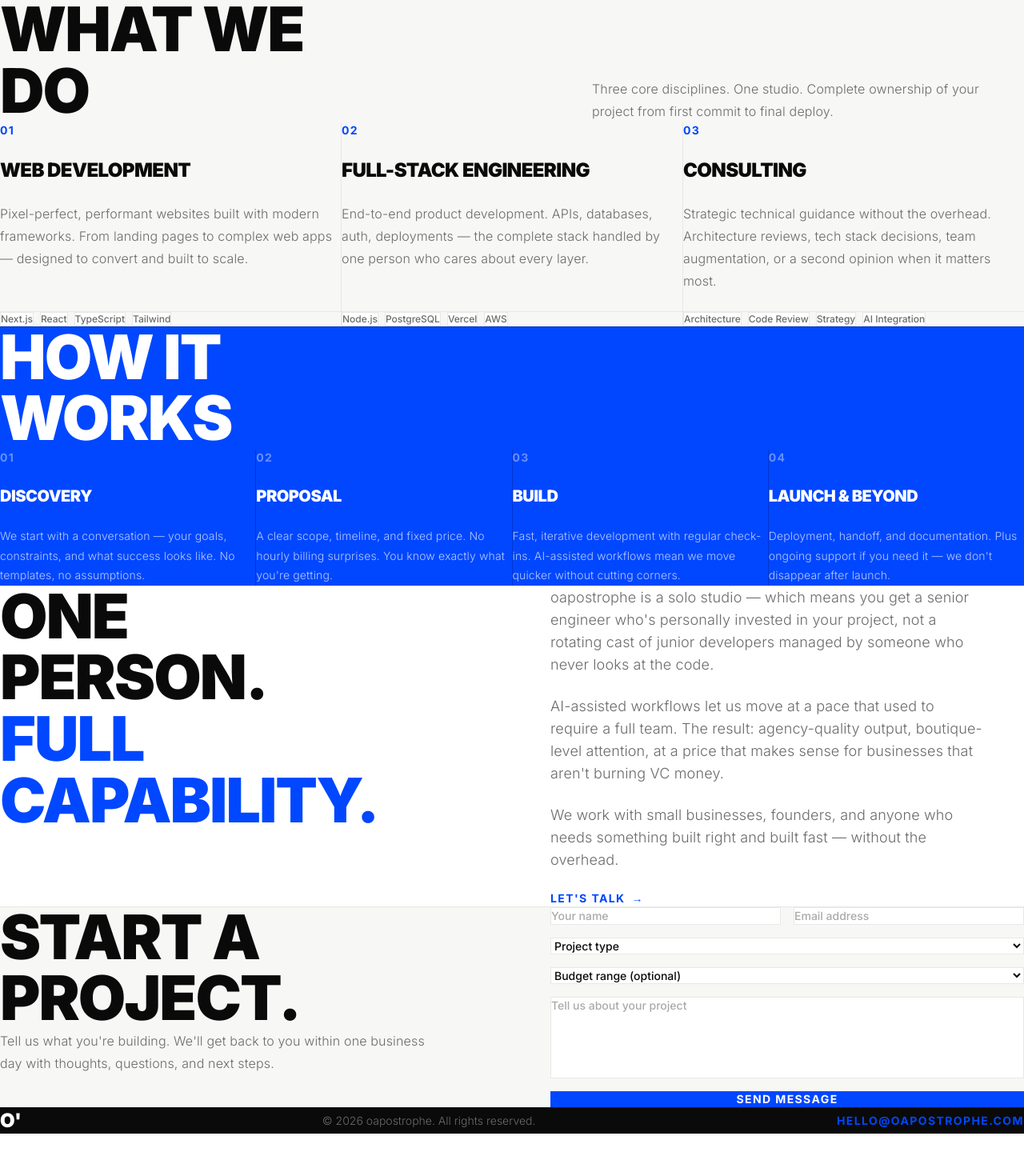
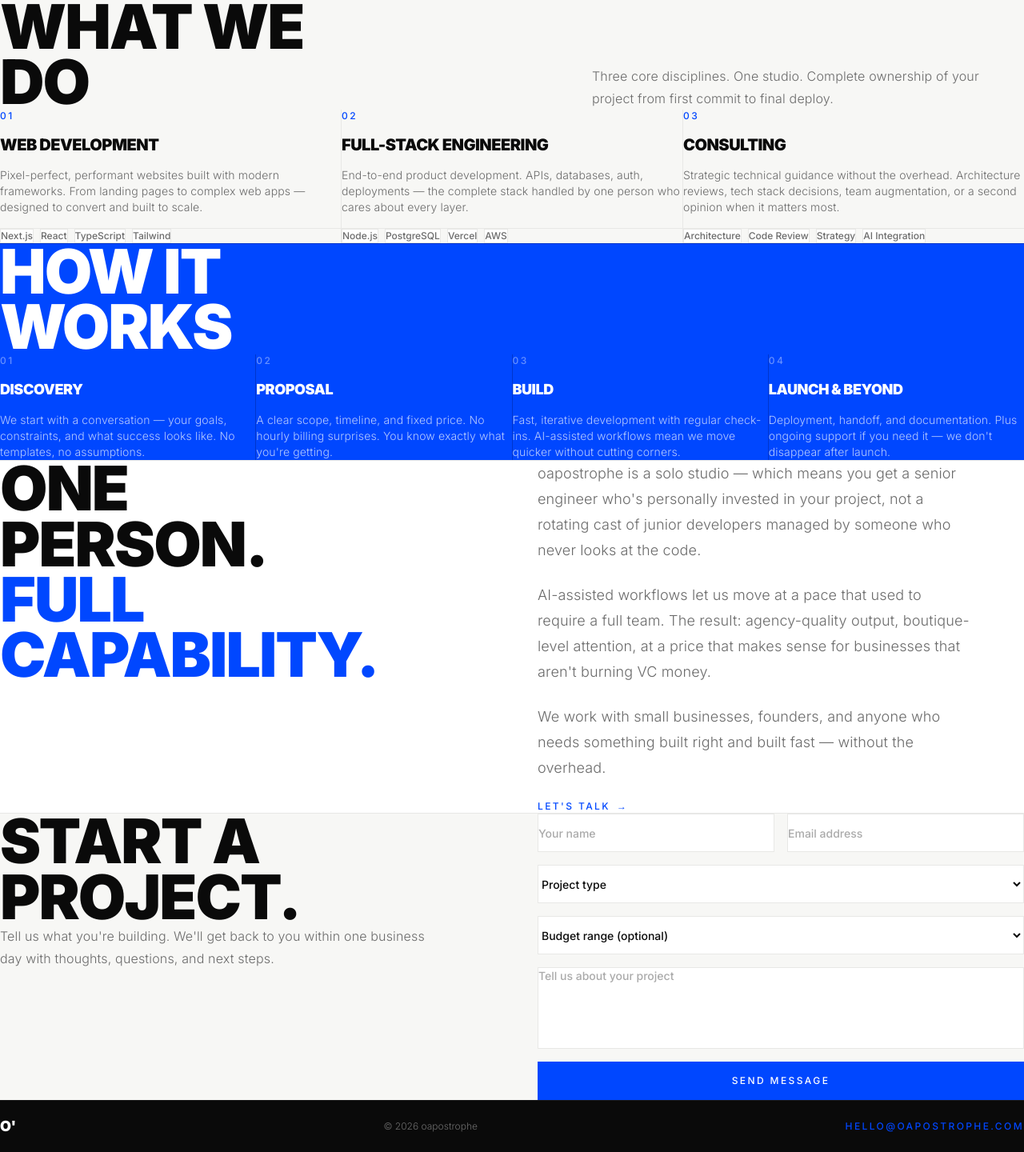
Before and after one commit to professorfalken1942-hash/oapostrophe, a Next.js app: page / in a window 1280 px wide. Shown: the part 802-2242 px from the top of the page at 80% size. Before the commit the page ends 2219 px from the top, so only its background shows below. Built offline with nearby package versions, Linux system fonts and the light colour scheme.

Commit message:
design: 8pt grid + 4pt baseline — all spacing, heights, line-heights normalized

```diff
--- a/app/globals.css
+++ b/app/globals.css
@@ -1,4 +1,12 @@
 @import "tailwindcss";
+
+/*
+  Grid System
+  -----------
+  8pt grid  → layout spacing: 8, 16, 24, 32, 40, 48, 64, 80, 96, 128, 160, 192px
+              Tailwind units: 2,  4,  6,  8,  10, 12, 16, 20, 24, 32,  40,  48
+  4pt baseline → line-heights, small UI padding: multiples of 4px
+*/
 
 :root {
   --blue: #0047FF;
@@ -7,6 +15,27 @@
   --off-white: #f7f7f5;
   --gray: #6b6b6b;
   --light-gray: #e8e8e6;
+
+  /* 8pt spacing tokens */
+  --space-1: 8px;
+  --space-2: 16px;
+  --space-3: 24px;
+  --space-4: 32px;
+  --space-5: 40px;
+  --space-6: 48px;
+  --space-8: 64px;
+  --space-10: 80px;
+  --space-12: 96px;
+  --space-16: 128px;
+  --space-20: 160px;
+  --space-24: 192px;
+
+  /* 4pt baseline tokens */
+  --leading-label: 16px;   /* 14px text → 16px line */
+  --leading-body-sm: 20px; /* 14px text → 20px line */
+  --leading-body: 28px;    /* 18px text → 28px line */
+  --leading-body-lg: 32px; /* 20px text → 32px line */
+  --leading-display: 0.9;  /* large display type */
 }
 
 * {
@@ -31,8 +60,18 @@ body {
   color: #ffffff;
 }
 
+/* Body copy container — 4pt baseline rhythm */
 .body-copy {
   max-width: 540px;
-  line-height: 1.75;
+  line-height: var(--leading-body);   /* 28px = 7 × 4pt */
   letter-spacing: 0.01em;
 }
+
+/* Label / overline text */
+.label-text {
+  font-size: 0.75rem;       /* 12px */
+  line-height: 16px;        /* 4pt baseline */
+  letter-spacing: 0.2em;
+  font-weight: 500;
+  text-transform: uppercase;
+}
--- a/components/About.tsx
+++ b/components/About.tsx
@@ -4,45 +4,48 @@ import { motion } from "framer-motion";
 
 export default function About() {
   return (
-    <section id="about" className="py-32 bg-white border-t border-[#e8e8e6]">
+    <section id="about" className="py-24 bg-white border-t border-[#e8e8e6]">
       <div className="max-w-7xl mx-auto w-full px-8 md:px-16">
-        <div className="grid md:grid-cols-2 gap-24 items-start">
+        <div className="grid md:grid-cols-2 gap-16 items-start">
+
           <motion.div
-            initial={{ opacity: 0, y: 20 }}
+            initial={{ opacity: 0, y: 16 }}
             whileInView={{ opacity: 1, y: 0 }}
             viewport={{ once: true }}
             transition={{ duration: 0.6 }}
           >
-            <h2 className="text-[clamp(2.5rem,6vw,5rem)] font-black leading-none tracking-tight text-[#0a0a0a] uppercase">
+            <h2 className="text-[clamp(2.5rem,6vw,5rem)] font-black leading-[0.9] tracking-tight text-[#0a0a0a] uppercase">
               One<br />person.<br />
               <span className="text-[#0047FF]">Full<br />capability.</span>
             </h2>
           </motion.div>
 
+          {/* body: gap-6=24px = 3×8pt, pt-2=8px aligns first line to heading cap-height */}
           <motion.div
-            initial={{ opacity: 0, y: 20 }}
+            initial={{ opacity: 0, y: 16 }}
             whileInView={{ opacity: 1, y: 0 }}
             viewport={{ once: true }}
-            transition={{ duration: 0.6, delay: 0.2 }}
-            className="flex flex-col gap-6 pt-4 body-copy"
+            transition={{ duration: 0.6, delay: 0.15 }}
+            className="body-copy flex flex-col gap-6 pt-2"
           >
-            <p className="text-lg text-[#6b6b6b] font-light">
+            <p className="text-lg text-[#6b6b6b] font-light" style={{ lineHeight: '32px' }}>
               oapostrophe is a solo studio — which means you get a senior engineer who&apos;s
               personally invested in your project, not a rotating cast of junior developers
               managed by someone who never looks at the code.
             </p>
-            <p className="text-lg text-[#6b6b6b] font-light">
+            <p className="text-lg text-[#6b6b6b] font-light" style={{ lineHeight: '32px' }}>
               AI-assisted workflows let us move at a pace that used to require a full team.
               The result: agency-quality output, boutique-level attention, at a price that
               makes sense for businesses that aren&apos;t burning VC money.
             </p>
-            <p className="text-lg text-[#6b6b6b] font-light">
+            <p className="text-lg text-[#6b6b6b] font-light" style={{ lineHeight: '32px' }}>
               We work with small businesses, founders, and anyone who needs something built
               right and built fast — without the overhead.
             </p>
+            {/* mt-2=8pt nudge to keep baseline rhythm after paragraphs */}
             <a
               href="#contact"
-              className="inline-flex items-center gap-2 mt-4 text-sm font-semibold text-[#0047FF] uppercase tracking-widest hover:gap-4 transition-all"
+              className="inline-flex items-center gap-2 mt-2 label-text text-[#0047FF] hover:gap-4 transition-all"
             >
               Let&apos;s talk <span>→</span>
             </a>
--- a/components/Contact.tsx
+++ b/components/Contact.tsx
@@ -33,97 +33,81 @@ export default function Contact() {
     }
   };
 
+  /* input height: 48px = 6×8pt */
   const inputClass =
-    "w-full bg-white border border-[#e8e8e6] px-5 py-4 text-sm text-[#0a0a0a] placeholder-[#aaa] focus:outline-none focus:border-[#0047FF] transition-colors font-medium";
+    "w-full h-12 bg-white border border-[#e8e8e6] px-4 text-sm text-[#0a0a0a] placeholder-[#aaa] focus:outline-none focus:border-[#0047FF] transition-colors font-medium leading-[20px]";
 
   return (
-    <section id="contact" className="py-32 bg-[#f7f7f5] border-t border-[#e8e8e6]">
+    <section id="contact" className="py-24 bg-[#f7f7f5] border-t border-[#e8e8e6]">
       <div className="max-w-7xl mx-auto w-full px-8 md:px-16">
-        <div className="grid md:grid-cols-2 gap-24 items-start">
+        <div className="grid md:grid-cols-2 gap-16 items-start">
+
           <motion.div
-            initial={{ opacity: 0, y: 20 }}
+            initial={{ opacity: 0, y: 16 }}
             whileInView={{ opacity: 1, y: 0 }}
             viewport={{ once: true }}
             transition={{ duration: 0.6 }}
           >
-            <h2 className="text-[clamp(2.5rem,6vw,5rem)] font-black leading-none tracking-tight text-[#0a0a0a] uppercase mb-8">
+            {/* mb-8=32px = 4×8pt */}
+            <h2 className="text-[clamp(2.5rem,6vw,5rem)] font-black leading-[0.9] tracking-tight text-[#0a0a0a] uppercase mb-8">
               Start a<br />project.
             </h2>
-            <p className="body-copy text-[#6b6b6b] font-light">
+            <p className="body-copy text-[#6b6b6b] font-light" style={{ lineHeight: '28px' }}>
               Tell us what you&apos;re building. We&apos;ll get back to you within one business day
               with thoughts, questions, and next steps.
             </p>
           </motion.div>
 
+          {/* form gap: 16px = 2×8pt */}
           <motion.form
             onSubmit={handleSubmit}
-            initial={{ opacity: 0, y: 20 }}
+            initial={{ opacity: 0, y: 16 }}
             whileInView={{ opacity: 1, y: 0 }}
             viewport={{ once: true }}
-            transition={{ duration: 0.6, delay: 0.2 }}
+            transition={{ duration: 0.6, delay: 0.15 }}
             className="flex flex-col gap-4"
           >
             <div className="grid grid-cols-2 gap-4">
-              <input
-                type="text"
-                placeholder="Your name"
-                value={form.name}
+              <input type="text" placeholder="Your name" value={form.name}
                 onChange={(e) => setForm({ ...form, name: e.target.value })}
-                required
-                className={inputClass}
-              />
-              <input
-                type="email"
-                placeholder="Email address"
-                value={form.email}
+                required className={inputClass} />
+              <input type="email" placeholder="Email address" value={form.email}
                 onChange={(e) => setForm({ ...form, email: e.target.value })}
-                required
-                className={inputClass}
-              />
+                required className={inputClass} />
             </div>
-            <select
-              value={form.projectType}
+            <select value={form.projectType}
               onChange={(e) => setForm({ ...form, projectType: e.target.value })}
-              required
-              className={inputClass + " cursor-pointer"}
-            >
+              required className={inputClass + " cursor-pointer"}>
               <option value="" disabled>Project type</option>
               <option value="web">Web Development</option>
               <option value="fullstack">Full-Stack Engineering</option>
               <option value="consulting">Consulting</option>
               <option value="other">Something else</option>
             </select>
-            <select
-              value={form.budget}
+            <select value={form.budget}
               onChange={(e) => setForm({ ...form, budget: e.target.value })}
-              className={inputClass + " cursor-pointer"}
-            >
+              className={inputClass + " cursor-pointer"}>
               <option value="" disabled>Budget range (optional)</option>
               <option value="under5k">Under $5k</option>
               <option value="5k-15k">$5k – $15k</option>
               <option value="15k-50k">$15k – $50k</option>
               <option value="50k+">$50k+</option>
             </select>
-            <textarea
-              placeholder="Tell us about your project"
-              value={form.message}
+            {/* textarea: 160px = 20×8pt */}
+            <textarea placeholder="Tell us about your project" value={form.message}
               onChange={(e) => setForm({ ...form, message: e.target.value })}
-              required
-              rows={5}
-              className={inputClass + " resize-none"}
-            />
-            <button
-              type="submit"
-              disabled={status === "loading"}
-              className="w-full px-8 py-5 bg-[#0047FF] text-white text-sm font-bold uppercase tracking-widest hover:bg-[#0035cc] transition-colors disabled:opacity-50"
-            >
+              required rows={5}
+              className="w-full bg-white border border-[#e8e8e6] px-4 py-4 text-sm text-[#0a0a0a] placeholder-[#aaa] focus:outline-none focus:border-[#0047FF] transition-colors font-medium leading-[20px] resize-none" />
+            {/* button: h-12=48px = 6×8pt */}
+            <button type="submit" disabled={status === "loading"}
+              className="h-12 w-full px-8 bg-[#0047FF] text-white label-text hover:bg-[#0035cc] transition-colors disabled:opacity-50">
               {status === "loading" ? "Sending..." : "Send message"}
             </button>
             {status === "success" && (
-              <p className="text-sm font-medium text-green-600">Got it — we&apos;ll be in touch soon.</p>
+              <p className="text-sm font-medium text-green-600 leading-[20px]">Got it — we&apos;ll be in touch soon.</p>
             )}
             {status === "error" && (
-              <p className="text-sm font-medium text-red-500">Something went wrong. Try again or email us directly.</p>
+              <p className="text-sm font-medium text-red-500 leading-[20px]">Something went wrong. Try again or email us directly.</p>
             )}
           </motion.form>
         </div>
--- a/components/Footer.tsx
+++ b/components/Footer.tsx
@@ -2,15 +2,16 @@
 
 export default function Footer() {
   return (
+    /* h-16=64px = 8×8pt footer */
     <footer className="bg-[#0a0a0a] border-t border-[#1a1a1a]">
-      <div className="max-w-7xl mx-auto w-full px-8 md:px-16 py-12 flex flex-col md:flex-row items-start md:items-center justify-between gap-6">
-        <span className="text-2xl font-black text-white uppercase tracking-tight">o&apos;</span>
-        <p className="text-sm text-white/40 font-light">
-          © {new Date().getFullYear()} oapostrophe. All rights reserved.
+      <div className="max-w-7xl mx-auto w-full px-8 md:px-16 h-16 flex items-center justify-between">
+        <span className="text-lg font-black text-white uppercase tracking-tight leading-[16px]">o&apos;</span>
+        <p className="text-xs text-white/40 font-light leading-[16px]">
+          © {new Date().getFullYear()} oapostrophe
         </p>
         <a
           href="mailto:hello@oapostrophe.com"
-          className="text-sm font-semibold text-[#0047FF] hover:text-white transition-colors uppercase tracking-widest"
+          className="label-text text-[#0047FF] hover:text-white transition-colors"
         >
           hello@oapostrophe.com
         </a>
--- a/components/Process.tsx
+++ b/components/Process.tsx
@@ -27,33 +27,40 @@ const steps = [
 
 export default function Process() {
   return (
-    <section id="process" className="py-32 bg-[#0047FF] border-t border-[#0035cc]">
+    <section id="process" className="py-24 bg-[#0047FF] border-t border-[#0035cc]">
       <div className="max-w-7xl mx-auto w-full px-8 md:px-16">
+
+        {/* header: mb-16=64px */}
         <motion.div
-          initial={{ opacity: 0, y: 20 }}
+          initial={{ opacity: 0, y: 16 }}
           whileInView={{ opacity: 1, y: 0 }}
           viewport={{ once: true }}
           transition={{ duration: 0.6 }}
-          className="mb-20"
+          className="mb-16"
         >
-          <h2 className="text-[clamp(2.5rem,6vw,5rem)] font-black leading-none tracking-tight text-white uppercase">
+          <h2 className="text-[clamp(2.5rem,6vw,5rem)] font-black leading-[0.9] tracking-tight text-white uppercase">
             How it<br />works
           </h2>
         </motion.div>
 
+        {/* cards: p-8=32px */}
         <div className="grid md:grid-cols-4 gap-px bg-[#0035cc]">
           {steps.map((step, i) => (
             <motion.div
               key={step.number}
-              initial={{ opacity: 0, y: 20 }}
+              initial={{ opacity: 0, y: 16 }}
               whileInView={{ opacity: 1, y: 0 }}
               viewport={{ once: true }}
               transition={{ duration: 0.6, delay: i * 0.1 }}
-              className="bg-[#0047FF] p-10 flex flex-col gap-6"
+              className="bg-[#0047FF] p-8 flex flex-col gap-4"
             >
-              <span className="text-white/40 text-sm font-bold tracking-widest uppercase">{step.number}</span>
-              <h3 className="text-xl font-black text-white uppercase tracking-tight">{step.title}</h3>
-              <p className="body-copy text-white/70 font-light text-sm">{step.description}</p>
+              <span className="label-text text-white/40">{step.number}</span>
+              <h3 className="text-lg font-black text-white uppercase tracking-tight leading-[24px]">
+                {step.title}
+              </h3>
+              <p className="body-copy text-white/70 font-light text-sm" style={{ lineHeight: '20px' }}>
+                {step.description}
+              </p>
             </motion.div>
           ))}
         </div>
--- a/components/Services.tsx
+++ b/components/Services.tsx
@@ -6,38 +6,38 @@ const services = [
   {
     number: "01",
     title: "Web Development",
-    description:
-      "Pixel-perfect, performant websites built with modern frameworks. From landing pages to complex web apps — designed to convert and built to scale.",
+    description: "Pixel-perfect, performant websites built with modern frameworks. From landing pages to complex web apps — designed to convert and built to scale.",
     tags: ["Next.js", "React", "TypeScript", "Tailwind"],
   },
   {
     number: "02",
     title: "Full-Stack Engineering",
-    description:
-      "End-to-end product development. APIs, databases, auth, deployments — the complete stack handled by one person who cares about every layer.",
+    description: "End-to-end product development. APIs, databases, auth, deployments — the complete stack handled by one person who cares about every layer.",
     tags: ["Node.js", "PostgreSQL", "Vercel", "AWS"],
   },
   {
     number: "03",
     title: "Consulting",
-    description:
-      "Strategic technical guidance without the overhead. Architecture reviews, tech stack decisions, team augmentation, or a second opinion when it matters most.",
+    description: "Strategic technical guidance without the overhead. Architecture reviews, tech stack decisions, team augmentation, or a second opinion when it matters most.",
     tags: ["Architecture", "Code Review", "Strategy", "AI Integration"],
   },
 ];
 
 export default function Services() {
   return (
-    <section id="services" className="py-32 bg-[#f7f7f5] border-t border-[#e8e8e6]">
+    /* py-24 = 96px = 12×8pt */
+    <section id="services" className="py-24 bg-[#f7f7f5] border-t border-[#e8e8e6]">
       <div className="max-w-7xl mx-auto w-full px-8 md:px-16">
+
+        {/* header row: mb-16=64px = 8×8pt */}
         <motion.div
-          initial={{ opacity: 0, y: 20 }}
+          initial={{ opacity: 0, y: 16 }}
           whileInView={{ opacity: 1, y: 0 }}
           viewport={{ once: true }}
           transition={{ duration: 0.6 }}
-          className="flex flex-col md:flex-row md:items-end justify-between gap-8 mb-20"
+          className="flex flex-col md:flex-row md:items-end justify-between gap-8 mb-16"
         >
-          <h2 className="text-[clamp(2.5rem,6vw,5rem)] font-black leading-none tracking-tight text-[#0a0a0a] uppercase">
+          <h2 className="text-[clamp(2.5rem,6vw,5rem)] font-black leading-[0.9] tracking-tight text-[#0a0a0a] uppercase">
             What we<br />do
           </h2>
           <p className="body-copy text-[#6b6b6b] font-light">
@@ -45,22 +45,29 @@ export default function Services() {
           </p>
         </motion.div>
 
+        {/* cards: gap-px grid, each card p-8=32px = 4×8pt */}
         <div className="grid md:grid-cols-3 gap-px bg-[#e8e8e6]">
           {services.map((service, i) => (
             <motion.div
               key={service.number}
-              initial={{ opacity: 0, y: 20 }}
+              initial={{ opacity: 0, y: 16 }}
               whileInView={{ opacity: 1, y: 0 }}
               viewport={{ once: true }}
               transition={{ duration: 0.6, delay: i * 0.1 }}
-              className="bg-[#f7f7f5] p-10 flex flex-col gap-6"
+              className="bg-[#f7f7f5] p-8 flex flex-col gap-4"
             >
-              <span className="text-[#0047FF] text-sm font-bold tracking-widest uppercase">{service.number}</span>
-              <h3 className="text-2xl font-black tracking-tight text-[#0a0a0a] uppercase">{service.title}</h3>
-              <p className="body-copy text-[#6b6b6b] font-light flex-1">{service.description}</p>
+              {/* number: mb snaps to 4pt baseline via gap-4=16px */}
+              <span className="label-text text-[#0047FF]">{service.number}</span>
+              <h3 className="text-xl font-black tracking-tight text-[#0a0a0a] uppercase leading-[24px]">
+                {service.title}
+              </h3>
+              <p className="body-copy text-[#6b6b6b] font-light flex-1 text-sm" style={{ lineHeight: '20px' }}>
+                {service.description}
+              </p>
+              {/* tag row: pt-4=16px border top */}
               <div className="flex flex-wrap gap-2 pt-4 border-t border-[#e8e8e6]">
                 {service.tags.map((tag) => (
-                  <span key={tag} className="text-xs px-3 py-1 bg-white border border-[#e8e8e6] text-[#6b6b6b] font-medium">
+                  <span key={tag} className="text-xs leading-[16px] px-3 py-1 bg-white border border-[#e8e8e6] text-[#6b6b6b] font-medium">
                     {tag}
                   </span>
                 ))}
```
Also changed, not shown: components/Hero.tsx (+12 -7 lines), components/Nav.tsx (+6 -4 lines).
